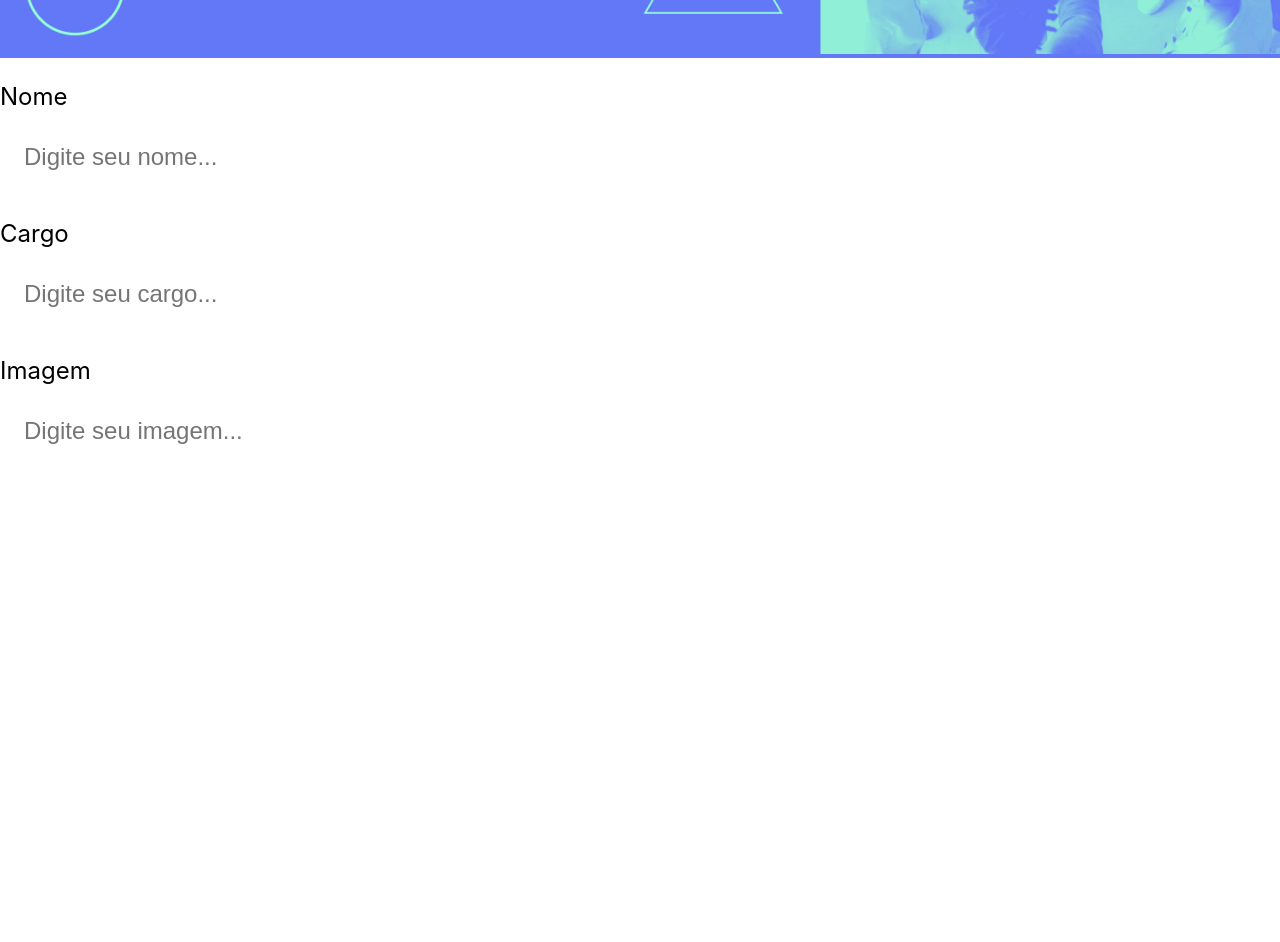
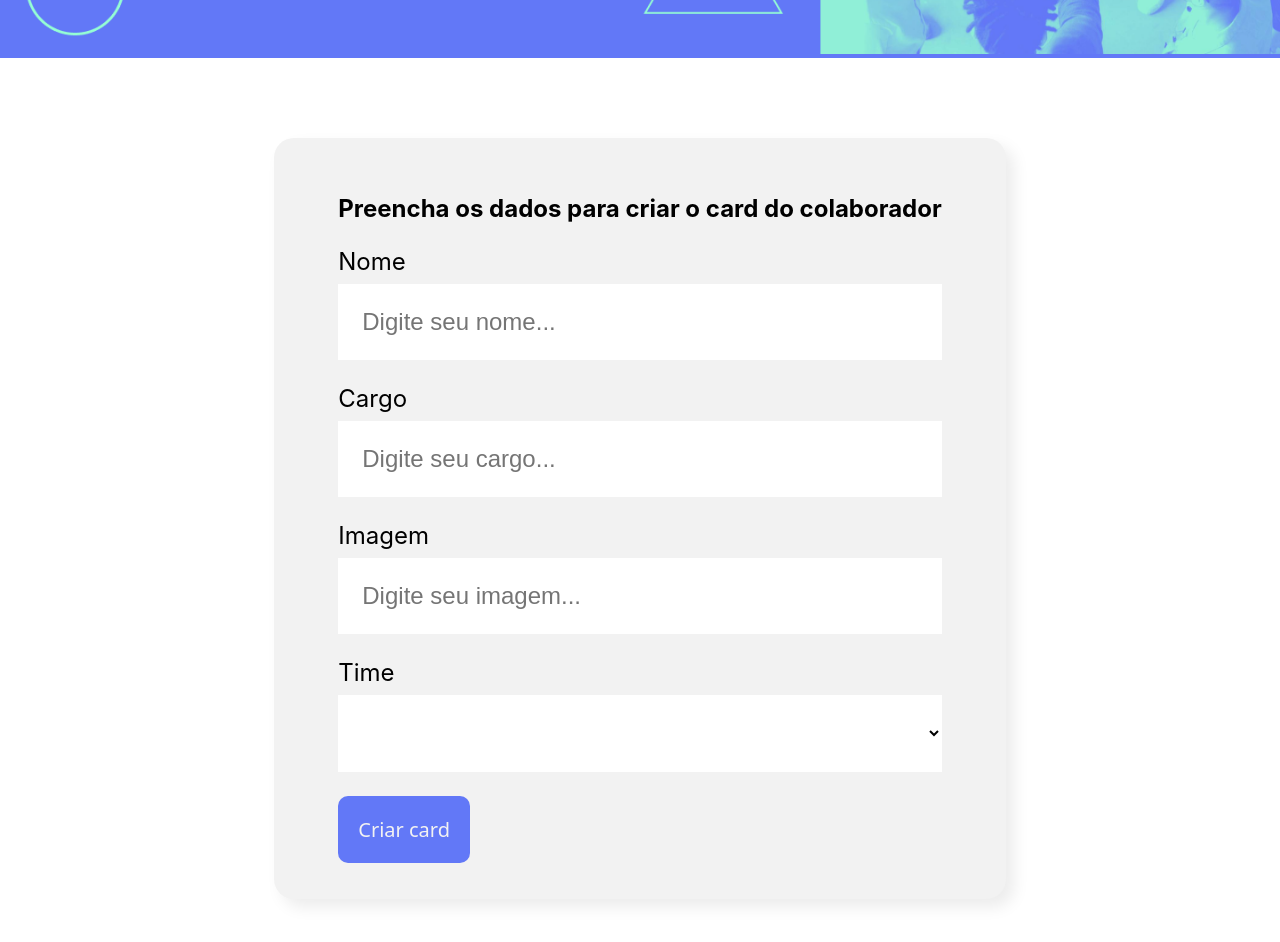
Before and after one commit to lucasnunes146/React, a JavaScript app in the folder organo/: page / in a window 1280 px wide. Shown: the part 440-1382 px from the top of the page. Before the commit the page ends 933 px from the top, so only its background shows below. Built offline with nearby package versions, Linux system fonts and the light colour scheme; the HTML template or start-up script is replaced by a standard one.

Commit message:
inclusão de um campo selecionavel e button no form

```diff
--- a/organo/src/App.js
+++ b/organo/src/App.js
@@ -1,14 +1,12 @@
 import Banner from './componentes/Banner';
-import CampoTexto from './componentes/CampoTexto';
+import Formulario from './componentes/Formulario';
 
 
 function App() {
   return (
     <div className="App">
       <Banner />
-      <CampoTexto label="Nome" placeholder="Digite seu nome..."/>
-      <CampoTexto label="Cargo" placeholder="Digite seu cargo..."/>
-      <CampoTexto label="Imagem" placeholder="Digite seu imagem..."/>
+      <Formulario />
     </div>
   );
 }
--- /dev/null
+++ b/organo/src/componentes/Formulario/Formulario.css
@@ -0,0 +1,43 @@
+.formulario {
+    display: flex;
+    justify-content: center;
+    margin: 80px 0;
+}
+
+.formulario form {
+    max-width: 80%;
+    background-color: #f2f2f2;
+    border-radius: 20px;
+    padding: 36px 64px;
+    box-shadow: 8px 8px 16px rgba(0, 0, 0, 0.08);
+}
+
+.formulario button {
+    background: #6278F7;
+    border-style: none;
+    border-radius: 10px;
+    mix-blend-mode: normal;
+    padding: 20px;
+    color: #f2f2f2;
+    font-family: system-ui, -apple-system, BlinkMacSystemFont, 'Segoe UI', Roboto, Oxygen, Ubuntu, Cantarell, 'Open Sans', 'Helvetica Neue', sans-serif;
+    font-style: normal;
+    font-size: 20px;
+}
+
+
+.formulario label {
+    display: block;
+    margin-bottom: 8px;
+    font-size: 24px;
+}
+
+.formulario select {
+    background-color: #FFF;
+    box-shadow: 10px 10px 30px rgba(0, 0, 0, 0);
+    width: 100%;
+    border: none;
+    font-size: 24px;
+    padding: 24px;
+    box-sizing: border-box;
+    margin-bottom: 24px;
+}
--- /dev/null
+++ b/organo/src/componentes/Formulario/index.js
@@ -0,0 +1,22 @@
+import './Formulario.css'
+import CampoTexto from '../CampoTexto'
+
+const Formulario = () => {
+    return (
+        <section className="formulario">
+            <form>
+                <h2>Preencha os dados para criar o card do colaborador</h2>
+                <CampoTexto label="Nome" placeholder="Digite seu nome..."/>
+                <CampoTexto label="Cargo" placeholder="Digite seu cargo..."/>
+                <CampoTexto label="Imagem" placeholder="Digite seu imagem..."/>
+                <label>Time</label>
+                <select>
+                    <option></option>
+                </select>
+                <button>Criar card</button>
+            </form>
+        </section>
+    )
+}
+
+export default Formulario
```
Also changed, not shown: organo/src/setupTests.js (deleted, +0 -5 lines).
